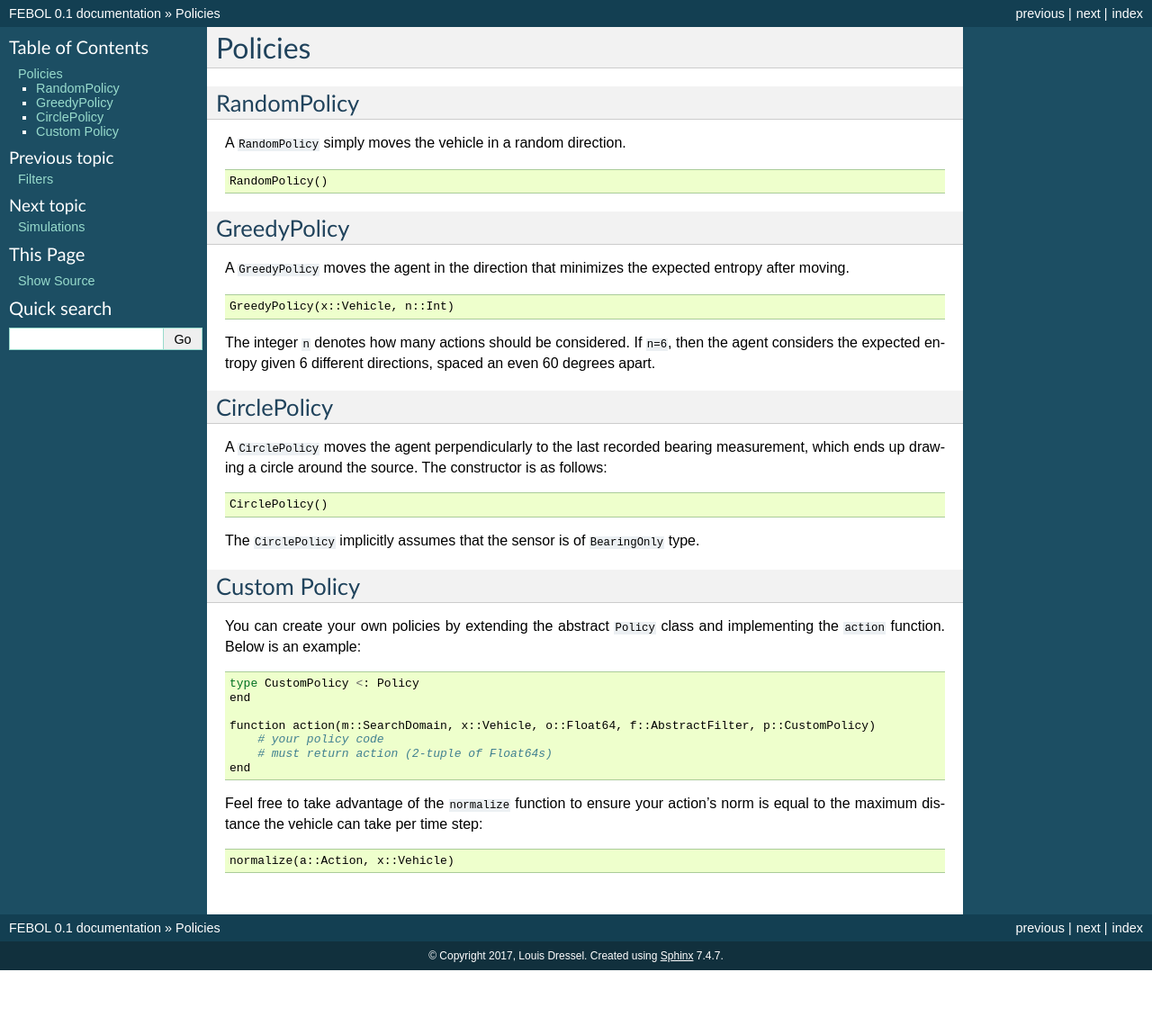
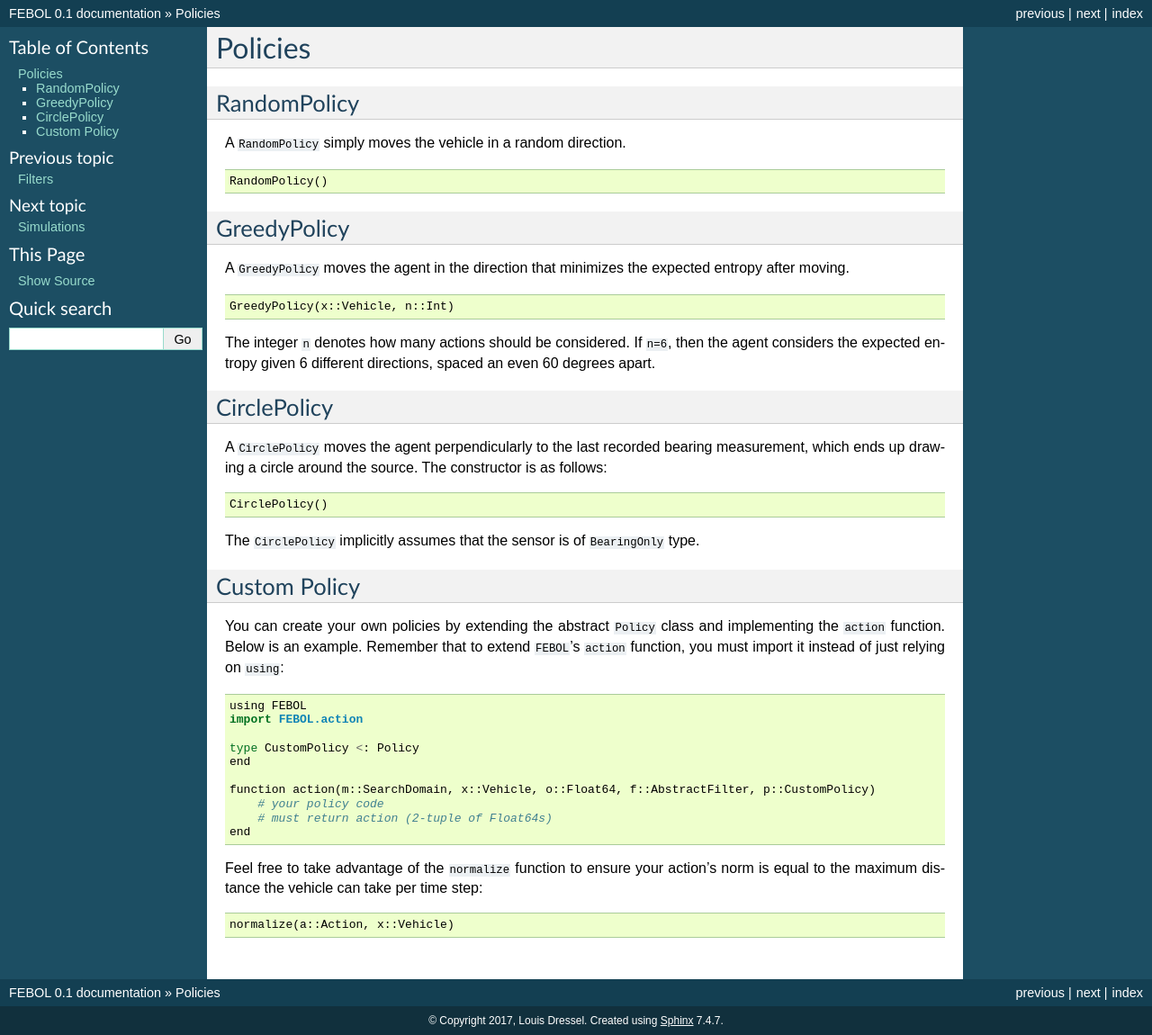
Before and after one commit to cdrckrgt/FEBOL.jl, a Sphinx documentation site: the page built from docs/policies.rst, in a window 1280 px wide. Shown: the whole page at 90% size. Built offline with Sphinx 7.4.7, drawn with Linux system fonts in a browser that asks for light colours; before the commit the page ends 1078 px from its top, so only the background shows below that.

Commit message:
updated custom policy info

```diff
--- a/docs/policies.rst
+++ b/docs/policies.rst
@@ -32,8 +32,11 @@ The :code:`CirclePolicy` implicitly assumes that the sensor is of :code:`Bearing
 
 Custom Policy
 ===================
-You can create your own policies by extending the abstract :code:`Policy` class and implementing the :code:`action` function. Below is an example:
+You can create your own policies by extending the abstract :code:`Policy` class and implementing the :code:`action` function. Below is an example. Remember that to extend :code:`FEBOL`'s :code:`action` function, you must import it instead of just relying on :code:`using`:
 ::
+
+    using FEBOL
+    import FEBOL.action
 
     type CustomPolicy <: Policy
     end
```
